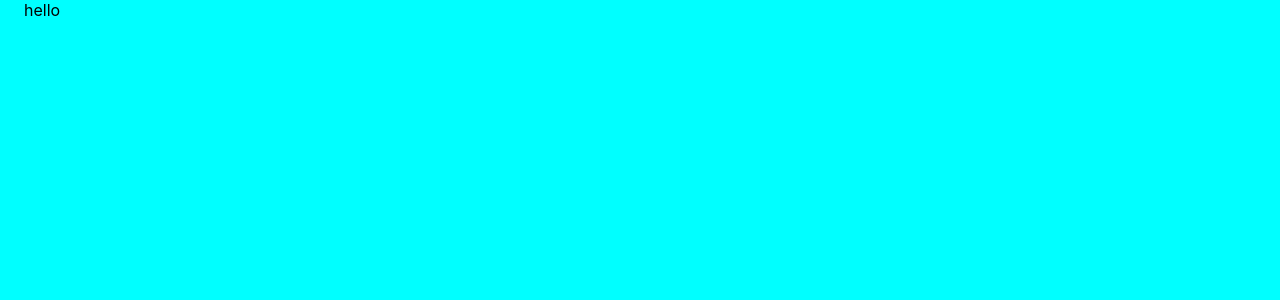
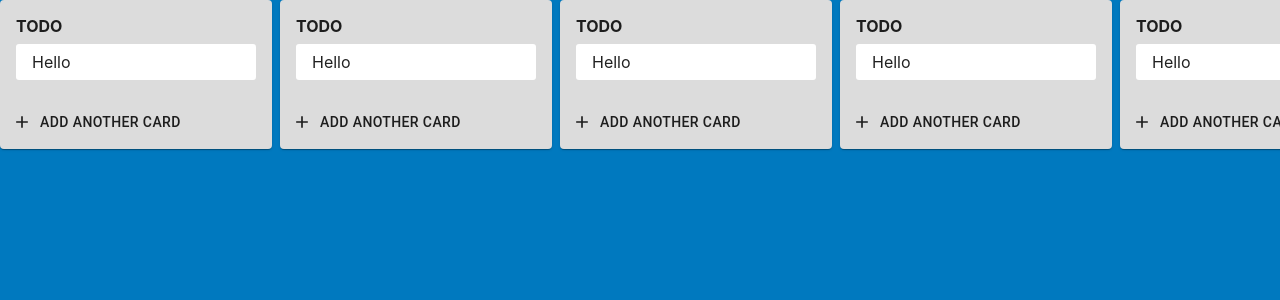
Before and after one commit to CaffeineBear/trello-cloning, a React (Create React App) app: page / in a window 1280 px wide. Shown: the top 300 px of the page. Built offline with nearby package versions, Linux system fonts and the light colour scheme.

Commit message:
ADD CardList and CardListWrapper at Home page

```diff
--- a/package.json
+++ b/package.json
@@ -4,6 +4,7 @@
   "private": true,
   "dependencies": {
     "@material-ui/core": "^4.11.3",
+    "@material-ui/icons": "^4.11.2",
     "@testing-library/jest-dom": "^5.11.4",
     "@testing-library/react": "^11.1.0",
     "@testing-library/user-event": "^12.1.10",
--- a/src/App.css
+++ b/src/App.css
@@ -4,4 +4,6 @@
   left: 0;
   width: 100%;
   overflow: hidden;
+  color: #172b4d;
+  min-height: -webkit-fill-available;
 }
--- /dev/null
+++ b/src/components/CardList/Styles.jsx
@@ -0,0 +1,21 @@
+const Styles = (theme) => ({
+  cardlistContainer: {
+    backgroundColor: 'rgb(220, 220, 220)',
+    width: '272px',
+    minWidth: '272px',
+    display: 'inline-block',
+  },
+  cardlistContents: {
+    paddingBottom: 0,
+  },
+  card: {
+    backgroundColor: 'white',
+    marginBottom: theme.spacing(1),
+    borderRadius: '3px',
+    '&:hover': {
+      backgroundColor: 'grey',
+      color: 'white',
+    },
+  },
+});
+export default Styles;
--- /dev/null
+++ b/src/components/CardList/_components/HoveredListItem/Styles.jsx
@@ -0,0 +1,12 @@
+const Styles = (theme) => ({
+  card: {
+    backgroundColor: 'white',
+    marginBottom: theme.spacing(1),
+    borderRadius: '3px',
+    '&:hover': {
+      backgroundColor: 'grey',
+      color: 'white',
+    },
+  },
+});
+export default Styles;
--- /dev/null
+++ b/src/components/CardList/_components/HoveredListItem/index.jsx
@@ -0,0 +1,42 @@
+import React from 'react';
+import { withStyles, ListItem, Grid } from '@material-ui/core';
+import EditIcon from '@material-ui/icons/Edit';
+import PropTypes from 'prop-types';
+import Styles from './Styles';
+
+import useHover from '../../../../hooks/hover';
+
+const HoveredListItem = ({ children, classes }) => {
+  const [hoverRef, isHovered] = useHover();
+  return (
+    <>
+      <ListItem ref={hoverRef} className={classes.card}>
+        <Grid container direction="row" justify="space-between">
+          <Grid item>
+            {children}
+          </Grid>
+          { isHovered
+            ? (
+              <Grid item>
+                <EditIcon fontSize="inherit" />
+              </Grid>
+            ) : null }
+        </Grid>
+      </ListItem>
+    </>
+  );
+};
+
+HoveredListItem.propTypes = {
+  children: PropTypes.oneOfType([
+    PropTypes.arrayOf(PropTypes.node),
+    PropTypes.node,
+  ]),
+  classes: PropTypes.objectOf(PropTypes.string).isRequired,
+};
+
+HoveredListItem.defaultProps = {
+  children: null,
+};
+
+export default withStyles(Styles)(HoveredListItem);
--- /dev/null
+++ b/src/components/CardList/index.jsx
@@ -0,0 +1,44 @@
+import React from 'react';
+import PropTypes from 'prop-types';
+import {
+  Card, CardContent, CardActions, Button, withStyles, Typography,
+  List,
+} from '@material-ui/core';
+import AddIcon from '@material-ui/icons/Add';
+import Styles from './Styles';
+import HoveredListItem from './_components/HoveredListItem';
+
+const CardList = (props) => {
+  const { classes, title } = props;
+  return (
+    <Card className={classes.cardlistContainer}>
+      <CardContent className={classes.cardlistContents}>
+        <Typography variant="subtitle">
+          <b>{title}</b>
+        </Typography>
+        <List className={classes.cardlist}>
+          <HoveredListItem>
+            Hello
+          </HoveredListItem>
+        </List>
+      </CardContent>
+      <CardActions>
+        <Button variant="text" startIcon={<AddIcon />}>
+          {/* Todo: if one item -> 'Add a card' instead */}
+          Add another card
+        </Button>
+      </CardActions>
+    </Card>
+  );
+};
+
+CardList.propTypes = {
+  title: PropTypes.string,
+  classes: PropTypes.objectOf(PropTypes.string).isRequired,
+};
+
+CardList.defaultProps = {
+  title: 'TODO',
+};
+
+export default withStyles(Styles)(CardList);
--- a/src/components/backgrounds/Plain/index.jsx
+++ b/src/components/backgrounds/Plain/index.jsx
@@ -22,7 +22,7 @@ PlainBackground.propTypes = {
 };
 
 PlainBackground.defaultProps = {
-  color: 'cyan',
+  color: 'rgb(0, 121, 191)',
   children: null,
 };
 
--- /dev/null
+++ b/src/hooks/hover.jsx
@@ -0,0 +1,33 @@
+import { useState, useRef, useEffect } from 'react';
+/**
+ * Code from https://usehooks.com/useHover/
+ */
+function useHover() {
+  const [value, setValue] = useState(false);
+
+  const ref = useRef(null);
+
+  const handleMouseOver = () => setValue(true);
+  const handleMouseOut = () => setValue(false);
+
+  useEffect(
+    () => {
+      const node = ref.current;
+      if (node) {
+        node.addEventListener('mouseover', handleMouseOver);
+        node.addEventListener('mouseout', handleMouseOut);
+
+        return () => {
+          node.removeEventListener('mouseover', handleMouseOver);
+          node.removeEventListener('mouseout', handleMouseOut);
+        };
+      }
+      return null;
+    },
+    [ref.current], // Recall only if ref changes
+  );
+
+  return [ref, value];
+}
+
+export default useHover;
--- a/src/pages/Home/Styles.jsx
+++ b/src/pages/Home/Styles.jsx
@@ -0,0 +1,20 @@
+const Styles = () => ({
+  listContainer: {
+    display: 'flex',
+    flexDirection: 'row',
+    minWidth: '100vw',
+    minHeight: ['-webkit-fill-available', '100vh'],
+    width: '100%',
+    height: '100%',
+    overflowX: 'scroll',
+    overflowY: 'auto',
+    position: 'absolute',
+    top: 0,
+    right: 0,
+    bottom: 0,
+    left: 0,
+    '-webkit-overflow-scrolling': 'touch',
+  },
+});
+
+export default Styles;
--- /dev/null
+++ b/src/pages/Home/_components/CardListWrapper/Styles.jsx
@@ -0,0 +1,6 @@
+const Styles = () => ({
+  listWrapper: {
+    height: '100%',
+  },
+});
+export default Styles;
--- /dev/null
+++ b/src/pages/Home/_components/CardListWrapper/index.jsx
@@ -0,0 +1,43 @@
+import React, { useEffect, useState } from 'react';
+import { withStyles } from '@material-ui/core';
+import PropTypes from 'prop-types';
+import Styles from './Styles';
+
+const CardListWrapper = (props) => {
+  const { classes, children, position } = props;
+  const [marginLeft, setMarginLeft] = useState('0px');
+  const [marginRight, setMarginRight] = useState('0px');
+  useEffect(() => {
+    switch (position) {
+      case 'left-most':
+        setMarginRight('4px');
+        break;
+      case 'right-most':
+        setMarginLeft('4px');
+        break;
+      default:
+        setMarginRight('4px');
+        setMarginLeft('4px');
+        break;
+    }
+  }, []);
+  return (
+    <div
+      className={classes.listWrapper}
+      style={{ marginLeft, marginRight, height: '100%' }}
+    >
+      {children}
+    </div>
+  );
+};
+
+CardListWrapper.propTypes = {
+  position: PropTypes.string.isRequired,
+  classes: PropTypes.objectOf(PropTypes.string).isRequired,
+  children: PropTypes.oneOfType([
+    PropTypes.arrayOf(PropTypes.node),
+    PropTypes.node,
+  ]).isRequired,
+};
+
+export default withStyles(Styles)(CardListWrapper);
--- a/src/pages/Home/index.jsx
+++ b/src/pages/Home/index.jsx
@@ -1,17 +1,42 @@
 import React from 'react';
-import { withStyles, Container } from '@material-ui/core';
+import PropTypes from 'prop-types';
+import {
+  withStyles,
+} from '@material-ui/core';
 import Styles from './Styles';
+import CardList from '../../components/CardList';
+import CardListWrapper from './_components/CardListWrapper';
 import PlainBackground from '../../components/backgrounds/Plain';
 
-const Home = () => {
-  const message = 'hello';
+const Home = (props) => {
+  const message = 'Trello Cloning';
+  const { classes } = props;
   return (
     <PlainBackground>
-      <Container>
-        <p>{message}</p>
-      </Container>
+      {message}
+      <div className={classes.listContainer}>
+        <CardListWrapper position="left-most">
+          <CardList />
+        </CardListWrapper>
+        <CardListWrapper position="middle">
+          <CardList />
+        </CardListWrapper>
+        <CardListWrapper position="middle">
+          <CardList />
+        </CardListWrapper>
+        <CardListWrapper position="middle">
+          <CardList />
+        </CardListWrapper>
+        <CardListWrapper position="right-most">
+          <CardList />
+        </CardListWrapper>
+      </div>
     </PlainBackground>
   );
 };
 
+Home.propTypes = {
+  classes: PropTypes.objectOf(PropTypes.string).isRequired,
+};
+
 export default withStyles(Styles)(Home);
```
Also changed, not shown: 1 other file (tests, documents, lock files or other folders).
